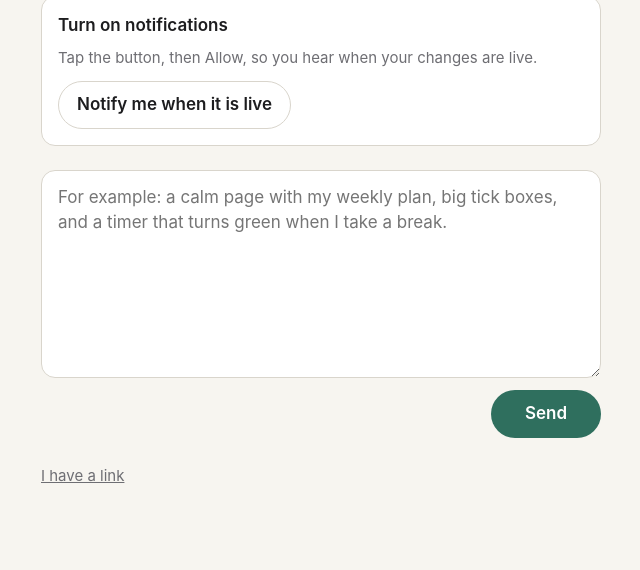
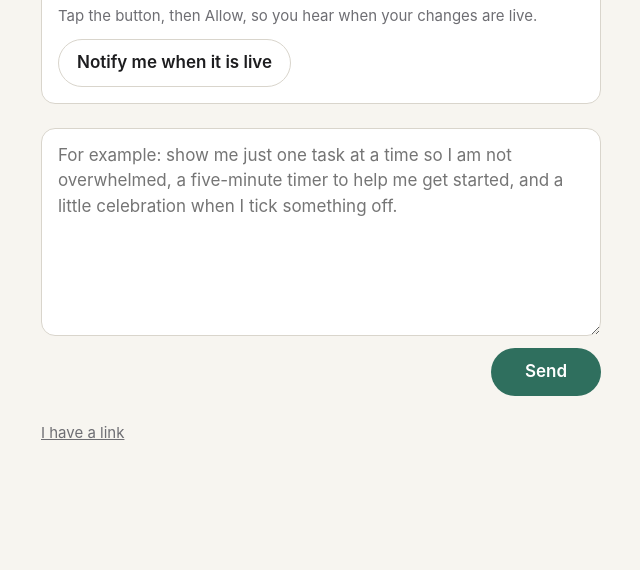
Before and after one commit to eman2XR/adhd, a website: page web/index.html in a window 1280 px wide. Shown: the part 230-800 px from the top of the page, without its empty margins (319-959 px from the left). Drawn offline with Linux system fonts and the light colour scheme; no server answers.

Commit message:
Drop the intro text; ADHD-focused example in the request box

```diff
--- a/web/ask.css
+++ b/web/ask.css
@@ -48,7 +48,7 @@ body.is-empty #site {
 .ask { width: 100%; max-width: 560px; }
 
 .ask-title { margin: 0 0 8px; font-size: 1.6rem; line-height: 1.2; letter-spacing: -0.01em; }
-.ask--page .ask-title { font-size: clamp(1.9rem, 6vw, 2.6rem); }
+.ask--page .ask-title { margin-bottom: 20px; font-size: clamp(1.9rem, 6vw, 2.6rem); }
 .ask-lead { margin: 0 0 20px; color: var(--ask-muted); }
 
 .ask-field {
--- a/web/js/ask.js
+++ b/web/js/ask.js
@@ -41,7 +41,7 @@ function panel({ inPage }) {
     class: 'ask-field',
     rows: inPage ? 7 : 5,
     placeholder: inPage
-      ? 'For example: a calm page with my weekly plan, big tick boxes, and a timer that turns green when I take a break.'
+      ? 'For example: show me just one task at a time so I am not overwhelmed, a five-minute timer to help me get started, and a little celebration when I tick something off.'
       : 'What should change?',
     'aria-label': 'What you want on the page and how it should behave',
   });
@@ -109,13 +109,7 @@ function panel({ inPage }) {
     'section',
     { class: inPage ? 'ask ask--page' : 'ask' },
     inPage ? el('h1', { class: 'ask-title' }, 'What should this page be?') : el('h2', { class: 'ask-title' }, 'Change something'),
-    el(
-      'p',
-      { class: 'ask-lead' },
-      inPage
-        ? 'This page is empty and it is yours. Write what you want on it and how it should behave, in your own words. It gets built for you, and you get a notification when it is live.'
-        : 'Describe what to add, remove or change. You get a notification when it is live.',
-    ),
+    inPage ? null : el('p', { class: 'ask-lead' }, 'Describe what to add, remove or change. You get a notification when it is live.'),
     inPage ? notify : null,
     form,
     linkBox,
```
